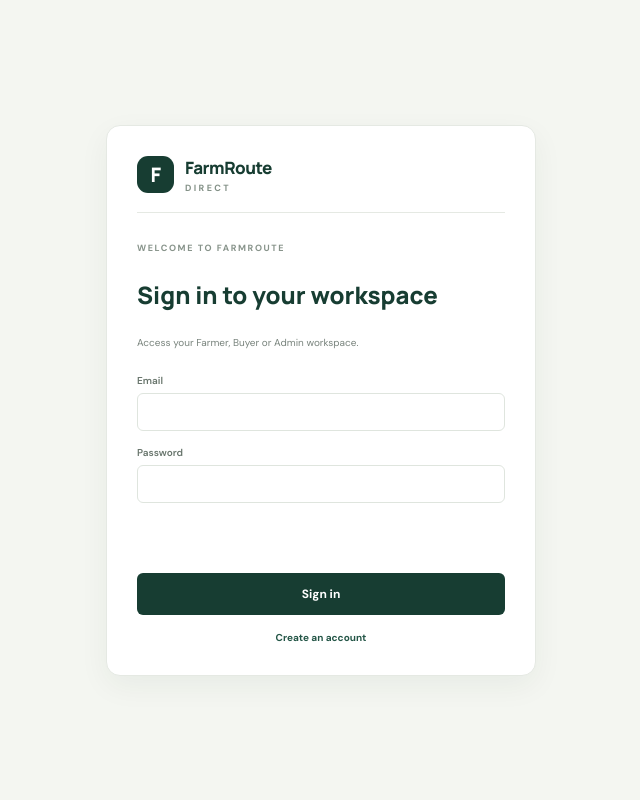
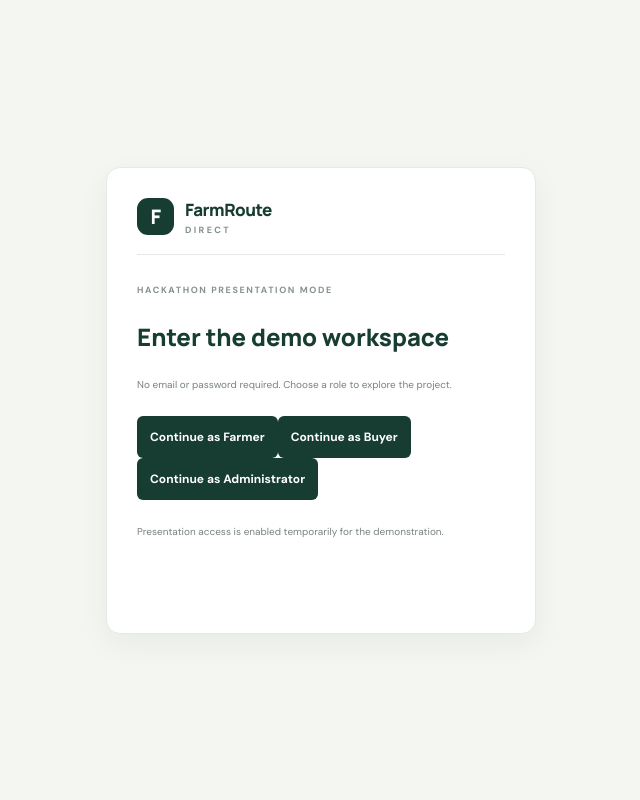
Before and after one commit to Suraj-fah/Soil-to-Soul-STS-, a Flask app: page / in a window 1280 px wide. Shown: the whole page, without its empty margins (319-959 px from the left). Run offline with Flask 3, Linux system fonts and the light colour scheme; some libraries are stand-ins or nearby versions.

Commit message:
Replace login form with presentation role selector

```diff
--- a/templates/index.html
+++ b/templates/index.html
@@ -1,9 +1,9 @@
 <!doctype html>
 <html lang="en"><head><meta charset="utf-8"><meta name="viewport" content="width=device-width,initial-scale=1"><meta name="theme-color" content="#173d32"><title>FarmRoute Direct | Farm-to-city coordination</title><link rel="preconnect" href="https://fonts.googleapis.com"><link rel="preconnect" href="https://fonts.gstatic.com" crossorigin><link href="https://fonts.googleapis.com/css2?family=DM+Sans:wght@400;500;600;700&family=Manrope:wght@500;600;700;800&display=swap" rel="stylesheet"><link rel="stylesheet" href="{{ url_for('static',filename='css/styles.css') }}"></head>
 <body>
-<div id="auth-screen" class="auth-screen"><form id="auth-form" class="auth-card"><div class="brand auth-brand"><span class="brand-mark">F</span><span>FarmRoute <small>DIRECT</small></span></div><p class="eyebrow">WELCOME TO FARMROUTE</p><h1 id="auth-title">Sign in to your workspace</h1><p class="muted" id="auth-description">Access your farmer or buyer workspace.</p><label class="field-label hidden" id="auth-name-wrap">Full name<input name="name" autocomplete="name"></label><label class="field-label">Email<input name="email" type="email" autocomplete="email" required></label><label class="field-label">Password<input name="password" type="password" minlength="8" autocomplete="current-password" required></label><label class="field-label hidden" id="auth-role-wrap">Account type<select name="role"><option value="farmer">Farmer</option><option value="buyer">Buyer</option><option value="admin">Administrator</option></select></label><label class="field-label hidden" id="auth-code-wrap">Admin invitation code<input name="admin_code" type="password" autocomplete="off"></label><p id="auth-error" class="auth-error"></p><button class="action-button" id="auth-submit">Sign in</button><button type="button" class="text-button" id="auth-toggle">Create an account</button></form></div>
+<div id="auth-screen" class="auth-screen"><div class="auth-card"><div class="brand auth-brand"><span class="brand-mark">F</span><span>FarmRoute <small>DIRECT</small></span></div><p class="eyebrow">HACKATHON PRESENTATION MODE</p><h1>Enter the demo workspace</h1><p class="muted">No email or password required. Choose a role to explore the project.</p><div class="demo-role-list"><button class="action-button" data-demo-role="farmer">Continue as Farmer</button><button class="action-button" data-demo-role="buyer">Continue as Buyer</button><button class="action-button" data-demo-role="admin">Continue as Administrator</button></div><p class="muted demo-note">Presentation access is enabled temporarily for the demonstration.</p><p id="auth-error" class="auth-error"></p></div></div>
 <div class="app-shell hidden"><aside class="sidebar"><a class="brand" href="#overview"><span class="brand-mark">F</span><span>FarmRoute <small>DIRECT</small></span></a><div class="workspace-label">WORKSPACE</div><nav id="navigation"><button class="nav-item active" data-view="overview"><span>▦</span> Overview</button><button class="nav-item" data-view="marketplace"><span>▤</span> Marketplace</button><button class="nav-item" data-view="products"><span>♧</span> My products</button><button class="nav-item" data-view="orders"><span>▣</span> Orders</button><button class="nav-item" data-view="delivery"><span>⇢</span> Delivery planning</button><button class="nav-item" data-view="admin"><span>▧</span> Admin overview</button></nav><div class="sidebar-bottom"><div class="help-card"><strong>Built around local trade</strong><p>Connecting farm supply with city demand.</p></div><div class="profile"><div class="avatar">FD</div><div><strong>Demo workspace</strong><small>Hackathon preview</small></div></div></div></aside>
-<main class="main"><header class="topbar"><div><div class="eyebrow">FARM-TO-CITY MARKETPLACE</div><h1 id="page-title">Overview</h1></div><div class="top-actions"><span id="signed-in-user" class="muted"></span><button id="sign-out" class="text-button">Sign out</button><label class="language"><span>Language</span><select id="language"><option value="en">English</option><option value="te">తెలుగు (coming soon)</option></select></label><span class="live-dot">DEMO ENVIRONMENT</span></div></header>
+<main class="main"><header class="topbar"><div><div class="eyebrow">FARM-TO-CITY MARKETPLACE</div><h1 id="page-title">Overview</h1></div><div class="top-actions"><span id="signed-in-user" class="muted"></span><button id="sign-out" class="text-button">Switch demo role</button><label class="language"><span>Language</span><select id="language"><option value="en">English</option><option value="te">తెలుగు (coming soon)</option></select></label><span class="live-dot">DEMO ENVIRONMENT</span></div></header>
 <div class="content"><section class="welcome"><div><p class="eyebrow light">A MORE CONNECTED FOOD SUPPLY CHAIN</p><h2>Good morning. Let's move<br>fresh produce forward.</h2><p>Manage farm products, city orders and delivery batches from one clear workspace.</p><button class="btn btn-light" data-go="marketplace">Explore marketplace <span>→</span></button></div><div class="welcome-art"><div class="sun"></div><div class="field field-one"></div><div class="field field-two"></div><div class="field field-three"></div><div class="art-label">LOCAL SUPPLY · CITY DEMAND</div></div></section>
 <section class="stats"><article class="stat-card"><span class="stat-icon">♧</span><span class="stat-label">Available products</span><strong id="stat-products">—</strong><small>Across the marketplace</small></article><article class="stat-card"><span class="stat-icon">▣</span><span class="stat-label">Active orders</span><strong id="stat-orders">—</strong><small>Awaiting fulfilment</small></article><article class="stat-card"><span class="stat-icon">⇢</span><span class="stat-label">Delivery batches</span><strong id="stat-batches">—</strong><small>Grouped by area & time</small></article><article class="stat-card"><span class="stat-icon">₹</span><span class="stat-label">Listed stock value</span><strong id="stat-value">—</strong><small>Based on listed quantities</small></article></section>
 <div class="section-heading"><div><p class="eyebrow">YOUR OPERATIONS</p><h2>Manage the essentials</h2></div></div><section class="quick-grid"><button class="quick-card" data-go="marketplace"><span class="quick-icon">▤</span><strong>Browse marketplace</strong><small>Find produce available from local farms</small><span class="quick-arrow">→</span></button><button class="quick-card" data-go="products"><span class="quick-icon">＋</span><strong>List a product</strong><small>Add produce, quantity and selling price</small><span class="quick-arrow">→</span></button><button class="quick-card" data-go="orders"><span class="quick-icon">▣</span><strong>Manage orders</strong><small>Review orders and update their progress</small><span class="quick-arrow">→</span></button><button class="quick-card" data-go="delivery"><span class="quick-icon">⇢</span><strong>Plan deliveries</strong><small>View orders grouped by delivery area</small><span class="quick-arrow">→</span></button></section>
```
